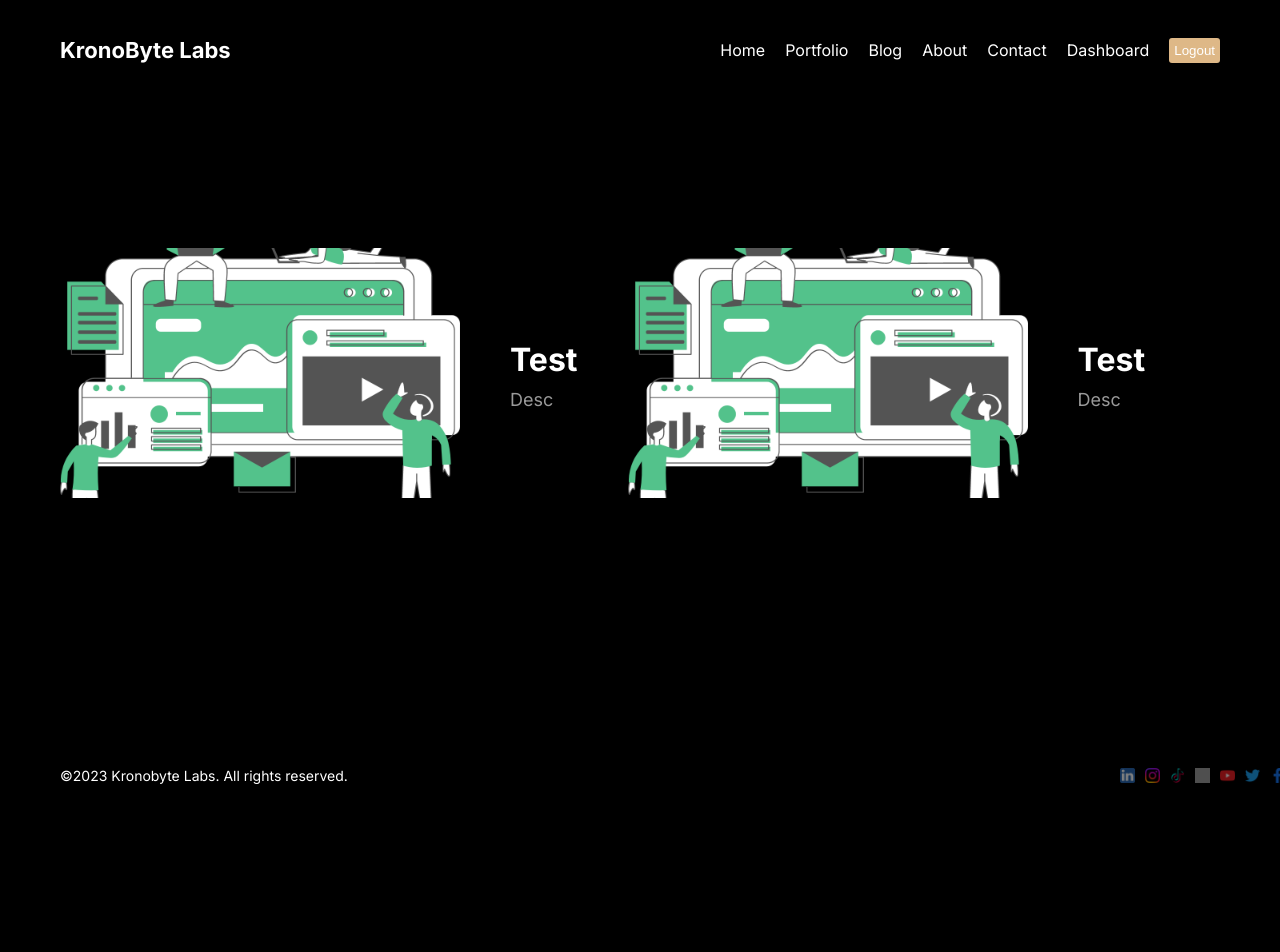
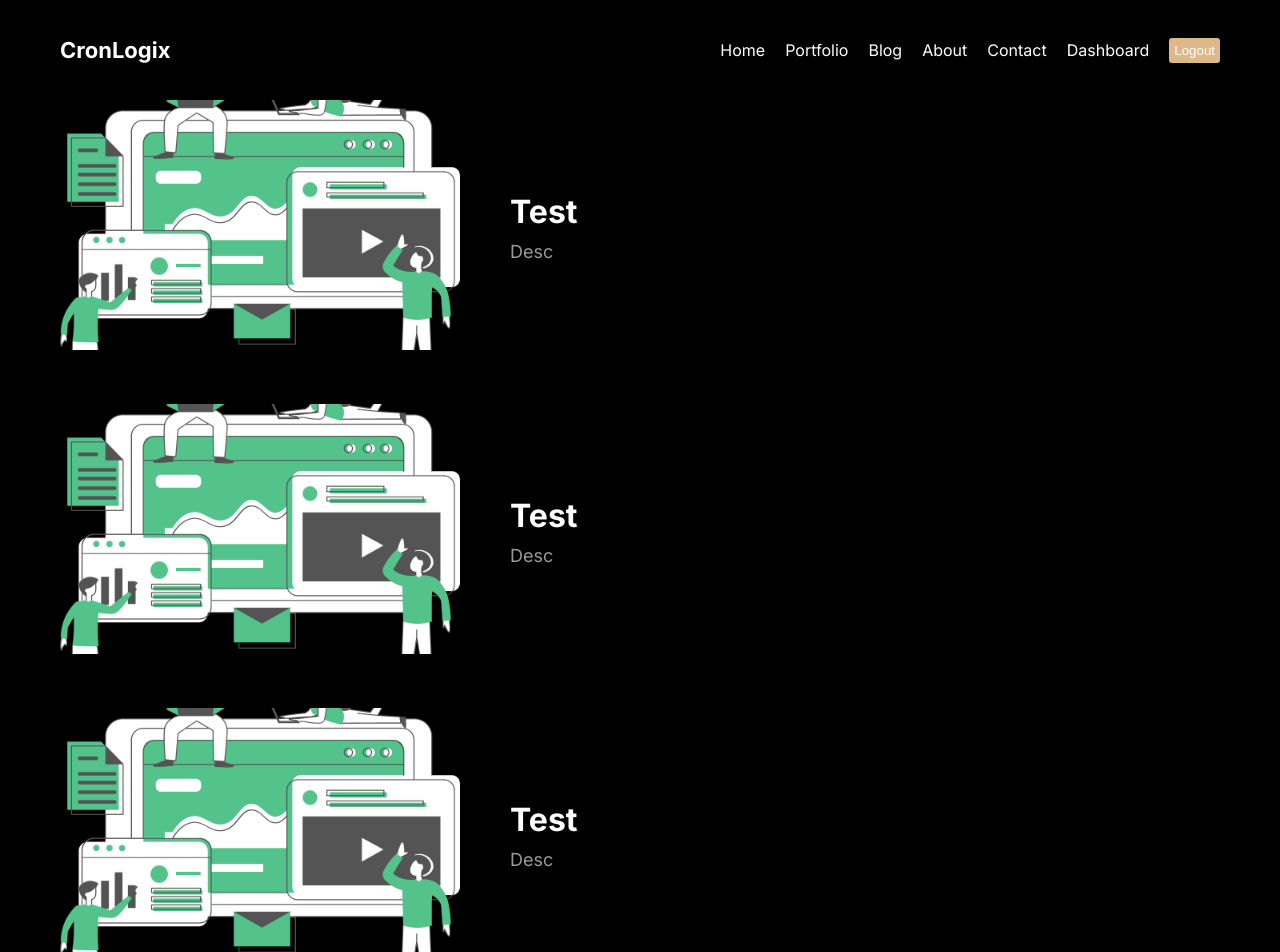
Before and after one commit to collinskrotich/kronobytelabs, a Next.js app: page /blog in a window 1280 px wide. Shown: the top 952 px of the page. Before the commit the page ends 800 px from the top, so only its background shows below. Built offline with nearby package versions, Linux system fonts and the light colour scheme; grey boxes are pictures that could not be loaded.

Commit message:
Changes from kronobyte to cronlogix

```diff
--- a/src/app/blog/[id]/page.jsx
+++ b/src/app/blog/[id]/page.jsx
@@ -2,7 +2,7 @@ import React from 'react'
 
 const BlogPost = () => {
   return (
-    <div>BlogPost</div>
+    <div>BlogPost 1:27:00</div>
   )
 }
 
--- a/src/app/blog/page.jsx
+++ b/src/app/blog/page.jsx
@@ -5,7 +5,7 @@ import Image from 'next/image'
 
 const Blog = () => {
   return (
-    <div className={styles.container}>
+    <div className={styles.maincontainer}>
       <Link href="/blog/1" className={styles.container}>
         <div className={styles.imageContainer}>
           <Image
@@ -37,6 +37,23 @@ const Blog = () => {
           <p className={styles.desc}>Desc</p>
         </div>
         </Link>
+
+        <Link href="/blog/1" className={styles.container}>
+        <div className={styles.imageContainer}>
+          <Image
+            className={styles.image}
+            src={"/hero.png"}
+            alt="hero"
+            width={400}
+            height = {250}
+          />
+        </div>
+        <div className={styles.content}>
+          <h1 className={styles.title}>Test</h1>
+          <p className={styles.desc}>Desc</p>
+        </div>
+        </Link>
+
       </div>
   )
 }
--- a/src/app/page.jsx
+++ b/src/app/page.jsx
@@ -8,7 +8,7 @@ export default function Home() {
   return (
     <div className={styles.container}>
       <div className={styles.item}>
-         <h1 className={styles.title}>Welcome to Kronobyte Labs</h1>
+         <h1 className={styles.title}>Welcome to Cronlogix</h1>
          <p className={styles.desc}>We are a team of developers who are passionate about
           helping people building software that improves the lives of people.
           </p>
--- a/src/components/footer/Footer.jsx
+++ b/src/components/footer/Footer.jsx
@@ -5,7 +5,7 @@ import Image from 'next/image'
 const Footer = () => {
   return (
     <div className={styles.container}>
-        <div>©2023 Kronobyte Labs. All rights reserved.</div>
+        <div>©2023 CronLogix. All rights reserved.</div>
 
         <div className={styles.social}>
         <Image src="/linkedin.png" width={15} height={15}  className={styles.icon} alt="" />
--- a/src/components/navbar/Navbar.jsx
+++ b/src/components/navbar/Navbar.jsx
@@ -44,7 +44,7 @@ const Navbar = () => {
   return (
     <div className={styles.container}>
         <Link href="/" className={styles.logo}>
-            KronoByte Labs</Link>
+            CronLogix</Link>
         <div className={styles.links}>
             {links.map(link => (
                 <Link key={link.id} href={link.url} className={styles.link}>{link.title} </Link>
```
